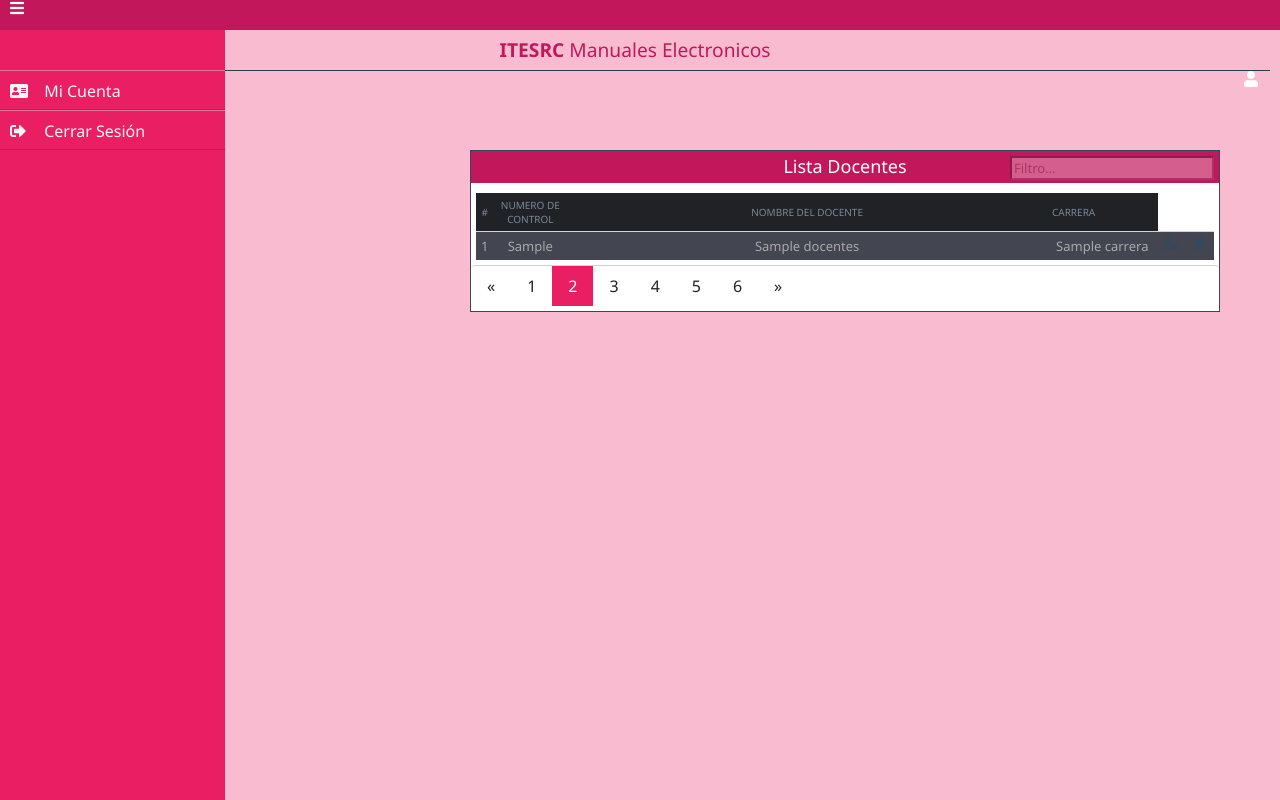
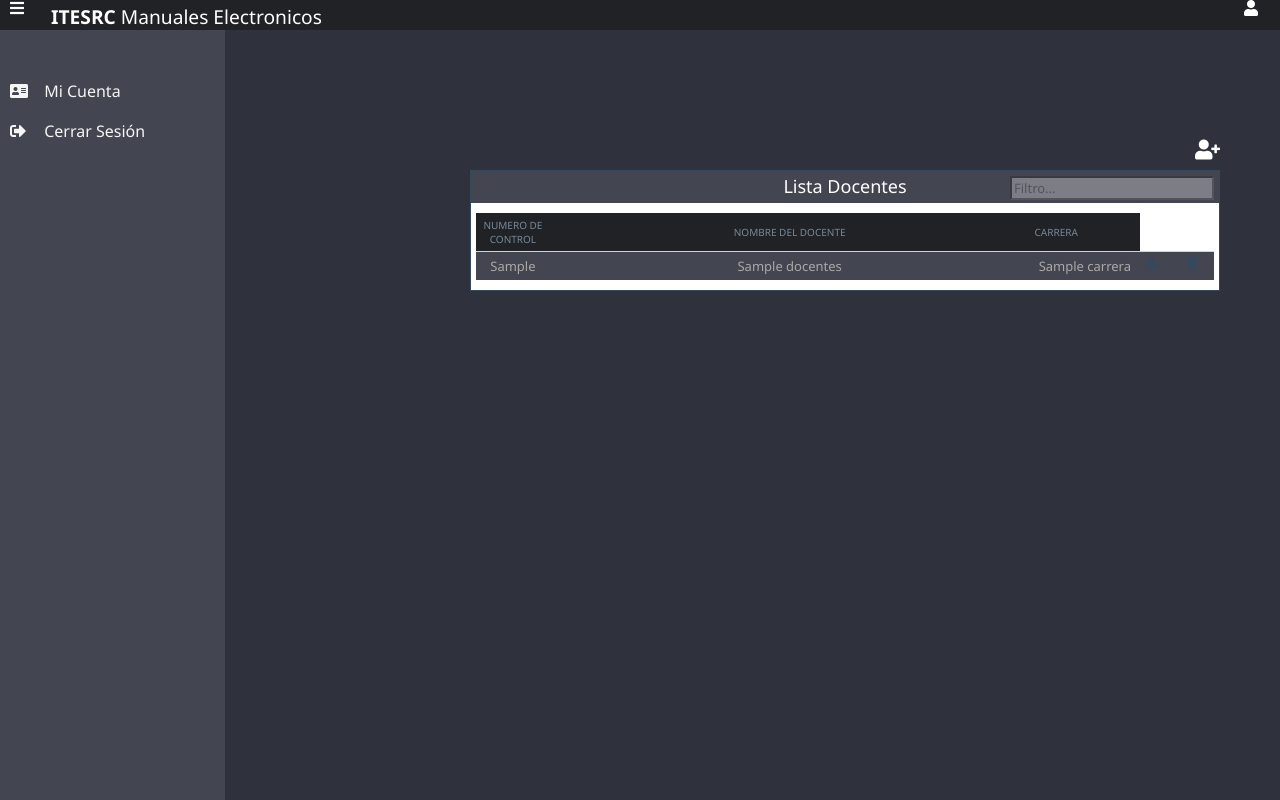
Before and after one commit to SistemaDeManualesElectronicos/ManualesE., an ASP.NET Core app: page /Docentes/Docentes in a window 1280 px wide. Run offline with ASP.NET Core 8, Linux system fonts and the light colour scheme; tables that the repository leaves empty hold one stand-in row (values such as "Sample post"); some libraries are stand-ins or nearby versions.

Commit message:
lista docentes

```diff
--- a/ManualesElectronicosFInalFinal2/ManualesElectronicosFInalFinal2/Views/Docentes/Docentes.cshtml
+++ b/ManualesElectronicosFInalFinal2/ManualesElectronicosFInalFinal2/Views/Docentes/Docentes.cshtml
@@ -4,103 +4,19 @@
     Layout = "~/Views/Shared/Layout.cshtml";
 }
 @inject DocenteService service
-@*<head>
-        <script type="text/javascript" language="javascript" src="https://code.jquery.com/jquery-3.3.1.js"></script>
 
-    </head>
-    <body>
-        <div id="sidebar" class="sidebar">
-            <a href="#" class="boton-cerrar" onclick="ocultar()">&times;</a>
-            <ul class="menu">
-                <li><a asp-action="Docentes" asp-controller="Docentes">Docentes</a></li>
-                <li><a asp-action="Alumnos" asp-controller="Alumnos">Alumnos</a></li>
-            </ul>
-        </div>
-        <a id="abrir" class="abrir-cerrar" href="javascript:void(0)" onclick="mostrar()"><img class="lateral" />Menú</a>
-
-        <a href="javascript:showModal('modalAgregar')"><i class="fa fa-plus"></i> Agregar Alumno</a>
-        <table>
-            <tbody>
-                <tr>
-
-                    <th>Numero de control</th>
-
-                    <th width="65%">Nombre Del Docente</th>
-
-                    <th>Carrera</th>
-
-                </tr>
-                @foreach (var item in Model.docentes)
-                {
-                    <tr onclick="mostrarHerramietas()">
-
-                        <td>@item.NumeroDeControl</td>
-
-                        <td>@item.Nombre</td>
-                        <td></td>
-
-                    </tr>
-                }
-            </tbody>
-
-        </table>
-        <footer id="sidebar2" class="sidebar2">
-            <a class="flotante" asp-action="Agregar" asp-controller="Docentes"><img src="~/images/add.png" />Agregar</a>
-            <a asp-controller="Docentes" asp-action="EditarDocentes"><img src="~/Imagenes/user.png" />Editar</a>
-            <a asp-controller="Docentes" asp-action="Eliminar"><img src="~/Imagenes/delete.png" />Eliminar</a>
-
-        </footer>
-        <div class="dropdown">
-            <button class="dropbtn">D</button>
-            <div class="dropdown-content">
-                <a href="#">Link 1</a>
-                <a href="#">Link 2</a>
-                <a href="#">Salir</a>
-            </div>
-        </div>
-        <script>
-            function mostrar() {
-                document.getElementById("sidebar").style.width = "300px";
-                document.getElementById("contenido").style.marginLeft = "300px";
-                document.getElementById("sidebar2").style.marginLeft = "300px";
-
-            }
-
-            function ocultar() {
-                document.getElementById("sidebar").style.width = "0";
-                document.getElementById("contenido").style.marginLeft = "0";
-
-            }
-            function mostrarHerramietas() {
-                document.getElementById("sidebar2").style.backgroundColor = "#2f313d";
-                document.getElementById("sidebar2").style.width = "100%";
-                document.getElementById("sidebar2").style.height = "50px";
-                document.getElementById("sidebar2").style.display = block;
-                document.getElementById("sidebar2").style.position = absolute;
-                document.getElementById("sidebar2").style.bottom = 0;
-                document.getElementById("sidebar2").style.right = 0;
-
-                document.getElementById("icono").style.height = "10px";
-
-
-            }
-        </script>
-    </body>*@
-<!DOCTYPE html>
 <html>
 <head>
     <meta charset="utf-8" />
-    <link href="css/estilos.css" rel="stylesheet" />
     <link href="~/Content/estilos.css" rel="stylesheet" />
-    <link href="css/grid.css" rel="stylesheet" />
     <link href="~/Content/grid.css" rel="stylesheet" />
-    <link href="css/colores.css" rel="stylesheet" />
-    <link href="~/Content/colores.css" rel="stylesheet" />
+    <link href="~/Content/OtrosColores.css" rel="stylesheet" />
     <!-- Para usar iconos con FontAwesome  -->
+    <script type="text/javascript" language="javascript" src="https://code.jquery.com/jquery-3.3.1.js"></script>
     <link rel="stylesheet" href="https://use.fontawesome.com/releases/v5.8.1/css/all.css" integrity="sha384-50oBUHEmvpQ+1lW4y57PTFmhCaXp0ML5d60M1M7uH2+nqUivzIebhndOJK28anvf" crossorigin="anonymous">
     <script src="jquery-3.5.0.min"></script>
     <script src="util.js"></script>
-    <title>Titulo</title>
+    <title>Docentes</title>
     <script>
         $(document).ready(function () {
             $("#bars").click(function () {
@@ -122,19 +38,21 @@
     </nav>
     <header>
         <a href="#" class="left"><i class="fa fa-bars"></i></a>
-        <h1><b>ITESRC</b> Manuales Electronicos</h1>
+        <h1  style="color:white; width:auto; border-bottom:none; text-align:center;"><b>ITESRC</b> Manuales Electronicos</h1>
         <div class="dropdown">
             <a href="#" class="right">
                 <i class="fa fa-user"></i>
             </a>
             <ul>
-                <li><a href="#"><i class="fa fa-key"></i>Cambiar Contraseña</a></li>
-                <li><a href="#"><i class="fa fa-sign-out-alt"></i> Cerrar Sesión</a></li>
+                <li><a style="text-decoration: none; color:black;" href="#"><i class="fa fa-key"></i>Cambiar Contraseña</a></li>
+                <li><a style="text-decoration: none; color:black;" href="#"><i class="fa fa-sign-out-alt"></i> Cerrar Sesión</a></li>
             </ul>
         </div>
     </header>
     <main>
-
+        <div>
+            <h2 style=" float:right; "> <a style="color:white;" asp-action="Agregar" asp-controller="Docentes"><i class="fas fa-user-plus"></i></a></h2>
+        </div>
         <section>
 
             <h2>
@@ -144,7 +62,7 @@
             <table>
                 <thead>
                     <tr>
-                        <th style="width: 1%" class="center">#</th>
+
                         <th width="10%" class="center">Numero de control</th>
 
                         <th width="65%" class="center">Nombre Del Docente</th>
@@ -157,7 +75,7 @@
                     @foreach (var item in Model.docentes)
                     {
                         <tr>
-                            <td>1</td>
+
                             <td class="center">@item.NumeroDeControl</td>
                             <td class="center">@item.Nombre</td>
                             <td class="center">@item.IdCarreraNavigation.Nombre</td>
@@ -169,20 +87,27 @@
                             </td>
                         </tr>
                     }
-                    </tbody>
+                </tbody>
             </table>
+        </section>
 
-            <div class="pagination">
-                <a href="#">&laquo;</a>
-                <a href="#">1</a>
-                <a class="active" href="#">2</a>
-                <a href="#">3</a>
-                <a href="#">4</a>
-                <a href="#">5</a>
-                <a href="#">6</a>
-                <a href="#">&raquo;</a>
-            </div>
-        </section>
+        <div class="modal" id="eliminar">
+            <section>
+                <h2>Confirme la eliminación</h2>
+
+                <form action="#" method="post">
+                    <p>¿Esta seguro de eliminar?</p>
+
+
+                    <label class="col-12 error">ERROR</label>
+
+                    <input type="button" value="No" class="cancel" />
+                    <input type="submit" value="Si" />
+                </form>
+
+            </section>
+
+        </div>
     </main>
 </body>
 </html>
--- a/ManualesElectronicosFInalFinal2/ManualesElectronicosFInalFinal2/wwwroot/Content/colores.css
+++ b/ManualesElectronicosFInalFinal2/ManualesElectronicosFInalFinal2/wwwroot/Content/OtrosColores.css
@@ -1,13 +1,6 @@
-/* Palette generated by Material Palette - materialpalette.com/pink/pink */
 
-
-
-
-
-
-/*dark-primary-color  #C2185B;*/ /*#2c3e50*/
 header {
-	background-color: #C2185B;
+    background-color: #212226;
 }
 
 main h1 {
@@ -15,16 +8,17 @@ main h1 {
 }
 
 .infohoras h2, section h2, .ficha h2 {
-	background-color: #C2185B;
+    background-color: #434550;
+
 }
 
 .menu ul li {
-	border-bottom: 1px solid #C2185B;
+    border-bottom: 1px solid #434550;
 }
-/* default-primary-color #E91E63 */
+
 
 .menu {
-	background: #E91E63;
+    background: #434550;
 }
 
 .infohoras, .ficha {
@@ -40,15 +34,15 @@ main h1 {
 
 form input[type=button], form input[type=submit], form a.btn, .pagination a.active {
     border-color: #E91E63;
-	background-color: #E91E63;
+    background-color: #008F63;
 }
 /* light-primary-color background: #F8BBD0 */
 html, body {
-	background: #F8BBD0;
+    background: #2f313d;
 }
 
 form label, table tbody tr:hover, .pagination a:hover:not(.active) {
-	background-color: #F8BBD0;
+    background-color: #008F63;
 }
 
 /* text-primary-color color: #FFFFFF */
@@ -61,26 +55,29 @@ header .opc {
 }
 
 .menu ul li:hover {
-	background: #FF4081;
+    background: #2f313d;
 }
 
 header ul li:hover {
-	background: #FF4081;
+    background: #008F63;
 }
 
 /* primary-text-color #212121 */
 
 form label, .pagination a {
-	color: #212121;
+    color: #008F63;
 }
 /* secondary-text-color #d3d3d3 */
 
-.menu p{
+.menu p {
     color: lightgray;
 }
 
 /* divider-color #E17493 */
 
 .menu ul li {
-	border-top: 1px solid #e17493;
+    border-top: 1px solid #434550;
 }
+header i:hover{
+    color: #008F63;
+}
--- a/ManualesElectronicosFInalFinal2/ManualesElectronicosFInalFinal2/wwwroot/Content/estilos.css
+++ b/ManualesElectronicosFInalFinal2/ManualesElectronicosFInalFinal2/wwwroot/Content/estilos.css
@@ -93,21 +93,25 @@ header {
 		line-height: 30px;
 		width: 26px;
 		margin: 0 10px;
+		text-decoration:none;
 	}
 
 	header h1 {
 		font-weight: lighter;
 		margin: 0;
-		line-height: 30px;
+		/*line-height: 30px;*/
 		width: calc(100% - 200px);
+		color: white;
 		float: left;
 		font-size: large;
 		padding-left: 10px;
+		border-bottom: none;
 	}
 
-	header .dropdown {
+	header .dropdown ul {
 		width: 100px;
 		float: right;
+
 	}
 
 	header .right {
@@ -119,7 +123,7 @@ header {
 }
 
 header ul {
-	border: 1px solid black;
+	/*border: 1px solid black;*/
 	display: none;
 	list-style: none;
 	margin: 0;
@@ -167,10 +171,6 @@ header .opc {
 }
 
 main {
-	/*height: calc(100% - 80px);*/
-	/*position: fixed;
-	top: 60px;
-	left: 225px;*/
 	overflow: hidden;
 	margin: 60px 0 0 225px;
 	padding: 10px;
@@ -184,8 +184,8 @@ main {
 		font-size: 1.2em;
 		font-weight: 400;
 		padding: 5px;
-		width: calc(100% - 10px);
-		border-bottom: 1px solid #2c3e50;
+
+
 	}
 
 .infohoras {
```
Lines whose indentation alone changed are shown as unchanged.
